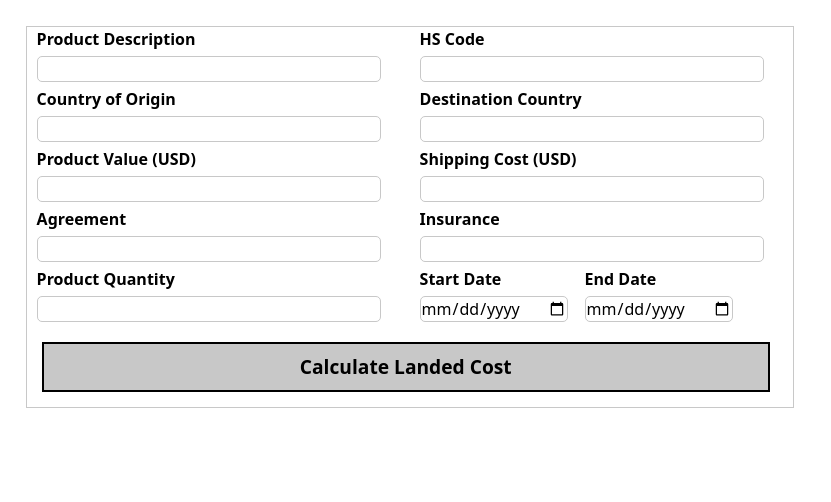
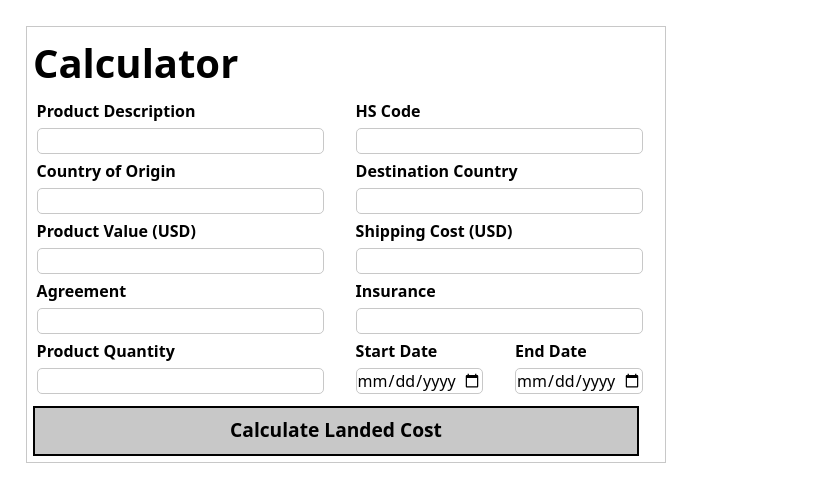
Before and after one commit to Marshmallow-Pikachu/CSD203-G3T1, a React (Vite) app in the folder frontend/: page /calculator in a window 1280 px wide. Shown: the top 502 px of the page, without its empty margins (0-831 px from the left). Built offline with nearby package versions, Linux system fonts and the light colour scheme.

Commit message:
Stopped to fix the git ignore files

```diff
--- a/frontend/src/components/InputField.tsx
+++ b/frontend/src/components/InputField.tsx
@@ -4,7 +4,7 @@ import {input} from "react-dom";
 
 export default function InputField({label, name, type}: {label: string, name: string, type: string}) {
     return (
-        <div>
+        <div className="input-container">
             <p className="input-label">{label}</p>
             <input name={name} type={type} />
         </div>
--- a/frontend/src/pages/Calculator.tsx
+++ b/frontend/src/pages/Calculator.tsx
@@ -1,11 +1,21 @@
 import InputField from "../components/InputField";
+import { api } from "../api/client";
 
 
 export default function Calculator(){
+    // const { data, isLoading, error } = useQuery<Tariff[]>({
+    //     queryKey: ["tariffs", country],
+    //     queryFn: async () => {
+    //         const res = await api.get(`/api/v1/tariffs/list?importer=${country}`);
+    //         return res.data;
+    //     },
+    // });
+
     return (
         <>
         <form>
             <div className="container">
+                <h2>Calculator</h2>
                 <div className="container-row">
                     <div className="child">
                         <InputField label="Product Description" name="product_description" type="" />
@@ -20,7 +30,7 @@ export default function Calculator(){
                         <InputField label="Shipping Cost (USD)" name="shipping_cost" type="number" />
                         <InputField label="Insurance" name="insurance" type="number" />
                         <div className="container-row">
-                            <InputField label="Start Date" name="start_date" type="date"/>
+                            <InputField label="Start Date" name="start_date" type="date" />
                             <InputField label="End Date" name="end_date" type="date" />
                         </div>
                     </div>
--- a/frontend/src/styles/index.css
+++ b/frontend/src/styles/index.css
@@ -8,7 +8,7 @@ input {
 }
 
 button {
-    margin: 2%;
+    margin: 1%;
     width: 95%;
     height: 50px;
     border: 2px black solid;
@@ -18,9 +18,15 @@ button {
 
 }
 
+h2 {
+    font-size: 40px;
+    font-weight: bold;
+    margin: 1%;
+}
+
 .container {
     border: 1px rgb(200, 200, 200) solid;
-    width: 60%;
+    width: 50%;
     margin: 2%;
 }
 
@@ -31,7 +37,18 @@ button {
 .container-row {
     flex-direction: row;
     display: flex;
+    width:100%;
 }
+.container-row > .input-container {
+    flex:1;
+    width: 50%;
+}
+
+.container-row > .input-container > input {
+    width: 80%;
+
+}
+
 
 .child {
     width:50%;
```
Also changed, not shown: frontend/src/styles/main.css (added), 2 other files (tests, documents, lock files or other folders).
